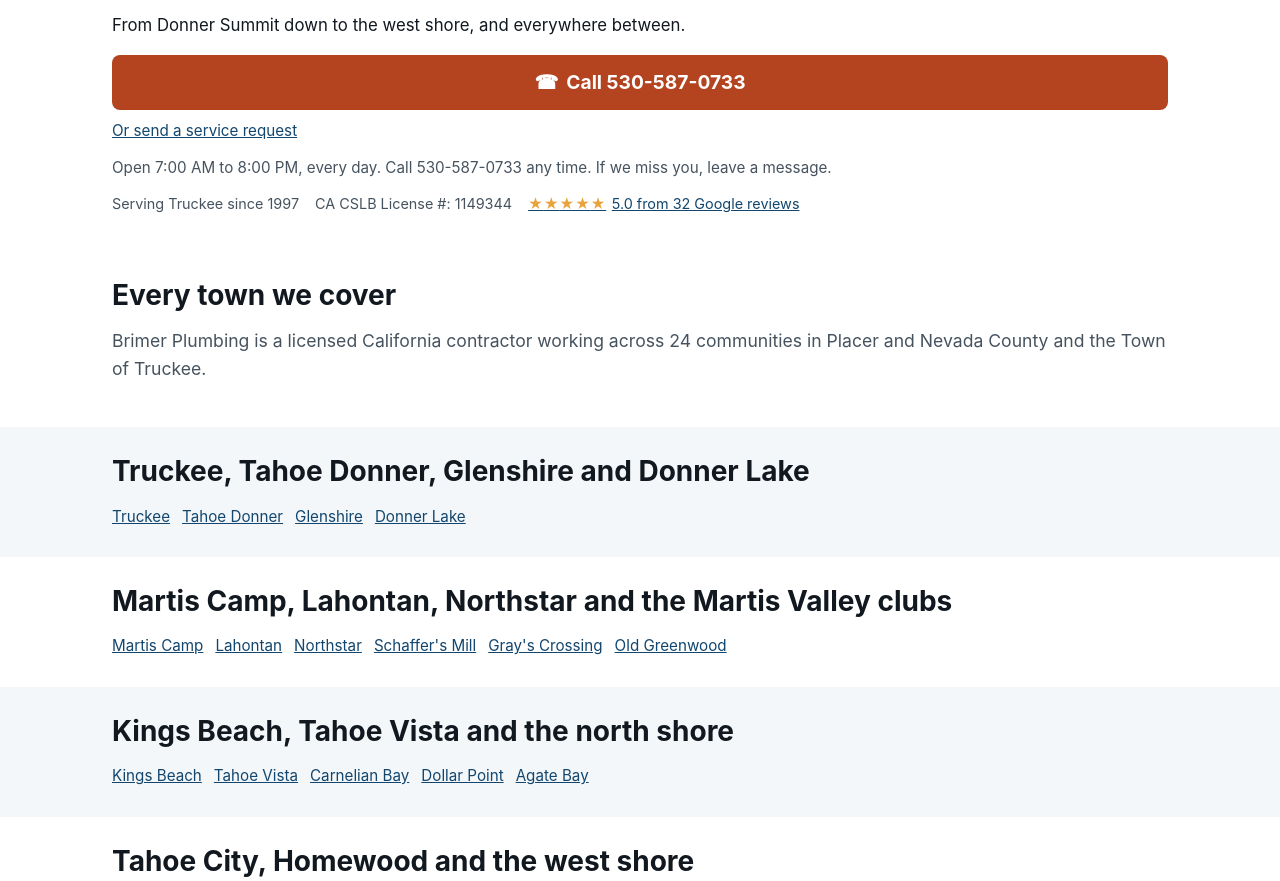
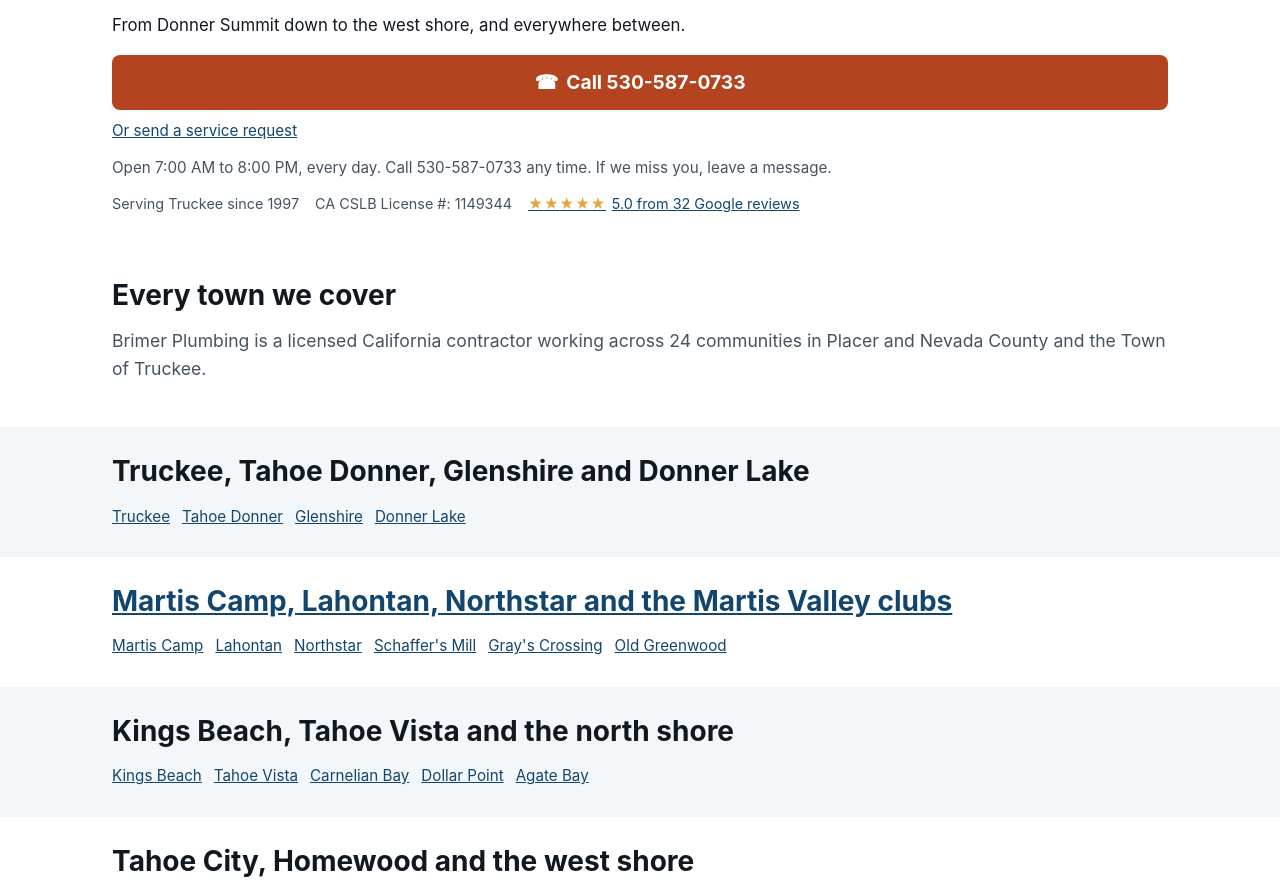
Before and after one commit to miltonamistead/brimercon-astro, an Astro site: page /service-areas in a window 1280 px wide. Shown: the part 216-1097 px from the top of the page. Built offline with nearby package versions, Linux system fonts and the light colour scheme; Astro itself is replaced by a stand-in of ours.

Commit message:
Staging fixes: isTownBuilt requires town content (dead-link guard), link Martis Valley hub from service-areas index
- isTownBuilt now requires getTownContent(slug) in addition to
  GOLDEN_TOWN_SLUGS membership, so towns without written content render
  as plain text instead of links to 404s (matches the documented intent).
- /service-areas/ index now links the Martis Valley group heading to its
  hub page /service-areas/martis-valley/ (was orphan, zero inbound links).

```diff
--- a/src/data/golden.ts
+++ b/src/data/golden.ts
@@ -9,6 +9,8 @@
 //
 // Lives in its own module because Astro runs getStaticPaths in an isolated scope, where
 // only imported values are visible.
+
+import { getTownContent } from "./town-content";
 
 // All six services are released: each now has its own sections matching the topics its
 // live page gives an H2, plus common issues, process and why-us blocks.
@@ -60,7 +62,12 @@ export const GOLDEN_TOWN_SLUGS = [
  * Whether a town has a page in this build. The service-area hub, the footer and the
  * service pages use it to link only what exists and render the rest as plain text, so a
  * partially built twin has no dead links.
+ *
+ * A town counts as built only if it is in GOLDEN_TOWN_SLUGS *and* has a content entry
+ * in src/data/town-content.ts. Checking the slug list alone is not enough: the 6 towns
+ * without written content (homewood, tahoma, lahontan, northstar, glenshire, norden)
+ * must render as plain text until their briefs clear the similarity gate.
  */
 export function isTownBuilt(slug: string): boolean {
-  return GOLDEN_TOWN_SLUGS.includes(slug);
+  return GOLDEN_TOWN_SLUGS.includes(slug) && getTownContent(slug) !== undefined;
 }
--- a/src/pages/service-areas/index.astro
+++ b/src/pages/service-areas/index.astro
@@ -52,7 +52,13 @@ const groupHeadings: Record<string, string> = {
     serviceAreaGroups.map((group, i) => (
       <section class={i % 2 === 0 ? "section section--soft" : "section"}>
         <div class="wrap">
-          <h2>{groupHeadings[group.label] ?? group.label}</h2>
+          <h2>
+            {"hub" in group && group.hub ? (
+              <a href={group.hub}>{groupHeadings[group.label] ?? group.label}</a>
+            ) : (
+              groupHeadings[group.label] ?? group.label
+            )}
+          </h2>
           <ul class="towns">
             {group.towns.map((slug) => (
               <li>
```
